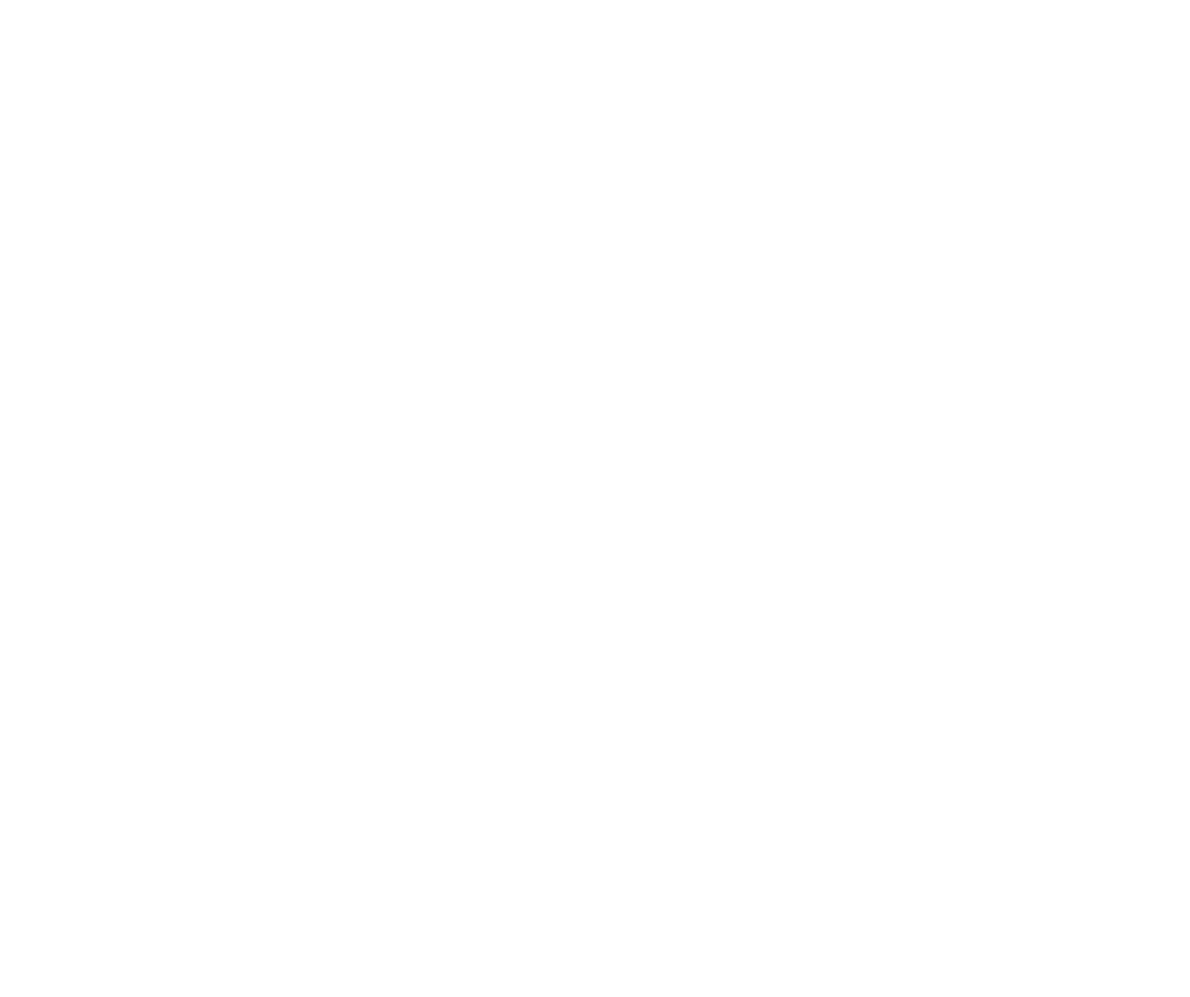
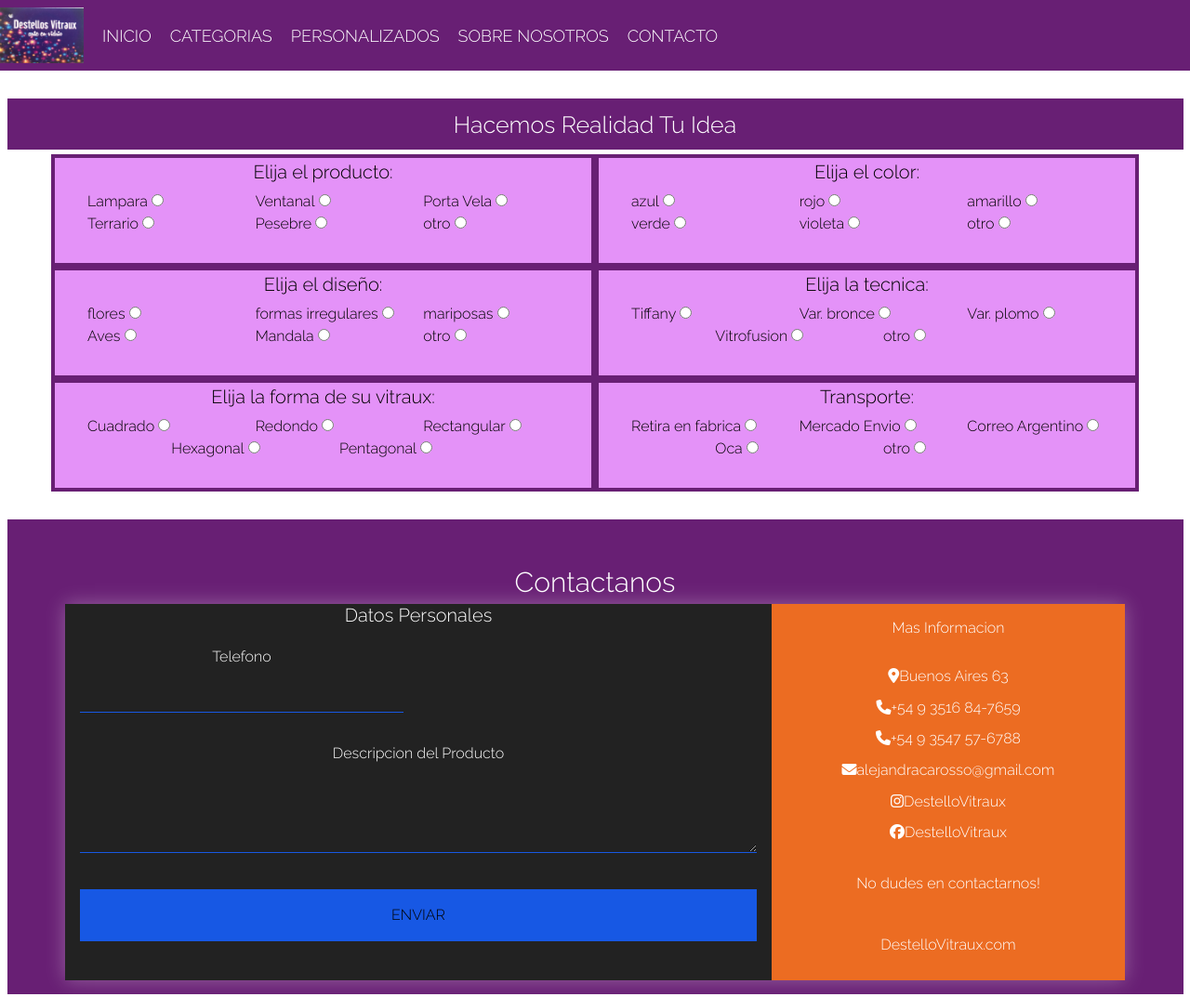
Before and after one commit to JoaBesso/PF-Bessone, a plain HTML site: page pages/hacemos_realidad_tu_idea.html in a window 1280 px wide. Shown: the top 1073 px of the page at 93% size. Before the commit the page ends 800 px from the top, so only its background shows below. Drawn offline with nearby package versions, Linux system fonts and the light colour scheme.

Commit message:
hice la pagina PERSONALIZADOS

```diff
--- a/pages/hacemos_realidad_tu_idea.html
+++ b/pages/hacemos_realidad_tu_idea.html
@@ -0,0 +1,327 @@
+<!DOCTYPE html>
+<html lang="en">
+<head>
+    <meta charset="UTF-8">
+    <meta http-equiv="X-UA-Compatible" content="IE=edge">
+    <meta name="viewport" content="width=device-width, initial-scale=1.0">
+    <link rel="shortcut icon" href="../img/destello.jpg">
+    <meta name="description" content="Emprendimiento Destello vitraux arte en vidrio, hace realidad tu idea con nosotros.">
+    <meta name="keywords" content="vitraux, tiffany, varilla de plomo, varilla de bornce, vitrofusion, ventanal, movil, pesebre, lamparas">
+    <title>Personalizados - Destello vitraux</title>
+
+
+    <!--tipografia-->
+    <link rel="preconnect" href="https://fonts.googleapis.com">
+    <link rel="preconnect" href="https://fonts.gstatic.com" crossorigin>
+    <link href="https://fonts.googleapis.com/css2?family=Mulish:wght@200&family=Raleway:wght@300&display=swap" rel="stylesheet">
+
+    <!--fonts awesome-->
+    <script src="https://kit.fontawesome.com/f33a83c1e1.js" crossorigin="anonymous"></script>
+
+    <!--bootstrap-->
+    <link href="https://cdn.jsdelivr.net/npm/bootstrap@5.3.0-alpha1/dist/css/bootstrap.min.css"
+        rel="stylesheet" integrity="sha384-GLhlTQ8iRABdZLl6O3oVMWSktQOp6b7In1Zl3/Jr59b6EGGoI1aFkw7cmDA6j6gD" crossorigin="anonymous">
+
+    <!--css main-->
+    <link rel="stylesheet" href="../css/styles.css">
+</head>
+<body>
+    <header class="menu">
+        <!--navbar-->
+        <nav class="navbar navbar-expand-md">
+            <!--logo-->
+                <a class="navbar-brand" href="#">
+                    <img class="logo" src="../img/destello.jpg" alt="icono de la marca" width="90">
+                </a>
+
+                <!--boton del menu-->
+                <button class="navbar-toggler navicon" type="button" data-bs-toggle="collapse" data-bs-target="#menu" aria-controls="navbarSupportedContent" aria-expanded="false" aria-label="Toggle navigation">
+                    <span class="navbar-toggler-icon"></span>
+                </button>
+
+                <!--elementos del menu colapsable-->
+                <div class="collapse navbar-collapse" id="menu">
+                    <ul class="navbar-nav me-auto menu_items">
+                        <li class="nav-item">
+                            <a class="nav-link" href="../index.html">Inicio</a>
+                        </li>
+                        <li class="nav-item">
+                            <a class="nav-link" href="./categorias.html">Categorias</a>
+                        </li>
+                        <li class="nav-item">
+                            <a class="nav-link" href="./hacemos_realidad_tu_idea.html">Personalizados</a>
+                        </li>
+                        <li class="nav-item">
+                            <a class="nav-link" href="./sobre_nosotros.html">Sobre nosotros</a>
+                        </li>
+                        <li class="nav-item">
+                            <a class="nav-link" href="./contacto.html">Contacto</a>
+                        </li>
+
+                    </ul>
+                </div>
+            </div>
+        </nav>
+    </header>
+
+    <!--Presonalizados-->
+    <section class="container-fluid text-center">
+        <h1 class="text-center personalizados_titulo">Hacemos Realidad Tu Idea</h1>
+        <div class="row personalizados">
+            <form class="col-xl-6 col-md-12 text-center personalizados_borde_v">
+                <fieldset>
+                    <legend class="personalizado_encabezado">Elija el producto:</legend>
+                    <ul class="row personalizados_item">
+                        <li class="col-xl-4 col-md-6 col-sm-12">
+                            <label for="prod">Lampara</label>
+                            <input type="radio" name="prod" id="prod" value="lampara">
+                        </li>
+                        <li class="col-xl-4 col-md-6 col-sm-12">
+                            <label for="prod">Ventanal</label>
+                            <input type="radio" name="prod" id="prod" value="lampara">
+                        </li>
+                        <li class="col-xl-4 col-md-6 col-sm-12">
+                            <label for="prod">Porta Vela</label>
+                            <input type="radio" name="prod" id="prod" value="lampara">
+                        </li>
+                        <li class="col-xl-4 col-md-6 col-sm-12">
+                            <label for="prod">Terrario</label>
+                            <input type="radio" name="prod" id="prod" value="lampara">
+                        </li>
+                        <li class="col-xl-4 col-md-6 col-sm-12">
+                            <label for="prod">Pesebre</label>
+                            <input type="radio" name="prod" id="prod" value="ventanal">
+                        </li>
+                        <li class="col-xl-4 col-md-6 col-sm-12">
+                            <label for="prod">otro</label>
+                            <input type="radio" name="prod" id="prod" value="ventanal">
+                        </li>
+                    </ul>
+                </fieldset>
+            </form>
+            <form class="col-xl-6 col-md-12 text-center personalizados_borde_v">
+                <fieldset>
+                    <legend class="personalizado_encabezado">Elija el color:</legend>
+                    <ul  class="row personalizados_item">
+                        <li class="col-xl-4 col-md-6 col-sm-12">
+                            <label for="color">azul</label>
+                            <input type="radio" name="color" id="color" value="ventanal">
+                        </li>
+                        <li class="col-xl-4 col-md-6 col-sm-12">
+                            <label for="color">rojo</label>
+                            <input type="radio" name="color" id="color" value="ventanal">
+                        </li>
+                        <li class="col-xl-4 col-md-6 col-sm-12">
+                            <label for="color">amarillo</label>
+                            <input type="radio" name="color" id="color" value="ventanal">
+                        </li>
+                        <li class="col-xl-4 col-md-6 col-sm-12">
+                            <label for="color">verde</label>
+                            <input type="radio" name="color" id="color" value="ventanal">
+                        </li>
+                        <li class="col-xl-4 col-md-6 col-sm-12">
+                            <label for="color">violeta</label>
+                            <input type="radio" name="color" id="color" value="ventanal">
+                        </li>
+                        <li class="col-xl-4 col-md-6 col-sm-12">
+                            <label for="color">otro</label>
+                            <input type="radio" name="color" id="color" value="ventanal">
+                        </li>
+                    </ul>
+                </fieldset>
+            </form>
+            <form class="col-xl-6 col-md-12 text-center personalizados_borde_v">
+                <fieldset>
+                    <legend class="personalizado_encabezado">Elija el diseño:</legend>
+                    <ul class="row personalizados_item">
+                        <li class="col-xl-4 col-md-6 col-sm-12">
+                            <label for="diseño">flores</label>
+                            <input type="radio" name="diseño" id="diseño" value="ventanal">
+                        </li>
+                        <li class="col-xl-4 col-md-6 col-sm-12">
+                            <label for="diseño">formas irregulares</label>
+                            <input type="radio" name="diseño" id="diseño" value="ventanal">
+                        </li>
+                        <li class="col-xl-4 col-md-6 col-sm-12">
+                            <label for="diseño">mariposas</label>
+                            <input type="radio" name="diseño" id="diseño" value="ventanal">
+                        </li>
+                        <li class="col-xl-4 col-md-6 col-sm-12">
+                            <label for="diseño">Aves</label>
+                            <input type="radio" name="diseño" id="diseño" value="ventanal">
+                        </li>
+                        <li class="col-xl-4 col-md-6 col-sm-12">
+                            <label for="diseño">Mandala</label>
+                            <input type="radio" name="diseño" id="diseño" value="ventanal">
+                        </li>
+                        <li class="col-xl-4 col-md-6 col-sm-12">
+                            <label for="diseño">otro</label>
+                            <input type="radio" name="diseño" id="diseño" value="ventanal">
+                        </li>
+                    </ul>
+                </fieldset>
+            </form>
+            <form class="col-xl-6 col-md-12 text-center personalizados_borde_v">
+                <fieldset>
+                    <legend class="personalizado_encabezado">Elija la tecnica:</legend>
+                    <ul class="row personalizados_item">
+                        <li class="col-xl-4 col-md-6 col-sm-12">
+                            <label for="diseño">Tiffany</label>
+                            <input type="radio" name="diseño" id="diseño" value="ventanal">
+                        </li>
+                        <li class="col-xl-4 col-md-6 col-sm-12">
+                            <label for="diseño">Var. bronce</label>
+                            <input type="radio" name="diseño" id="diseño" value="ventanal">
+                        </li>
+                        <li class="col-xl-4 col-md-6 col-sm-12">
+                            <label for="diseño">Var. plomo</label>
+                            <input type="radio" name="diseño" id="diseño" value="ventanal">
+                        </li>
+                        <li class="col-xl-4 col-md-6 col-sm-12">
+                            <label for="diseño">Vitrofusion</label>
+                            <input type="radio" name="diseño" id="diseño" value="ventanal">
+                        </li>
+                        <li class="col-xl-4 col-md-6 col-sm-12">
+                            <label for="diseño">otro</label>
+                            <input type="radio" name="diseño" id="diseño" value="ventanal">
+                        </li>
+                    </ul>
+                </fieldset>
+            </form>
+            <form class="col-xl-6 col-md-12 text-center personalizados_borde_v">
+                <fieldset>
+                    <legend class="personalizado_encabezado">Elija la forma de su vitraux:</legend>
+                    <ul class="row personalizados_item">
+                        <li class="col-xl-4 col-md-6 col-sm-12">
+                            <label for="diseño">Cuadrado</label>
+                            <input type="radio" name="diseño" id="diseño" value="ventanal">
+                        </li>
+                        <li class="col-xl-4 col-md-6 col-sm-12">
+                            <label for="diseño">Redondo</label>
+                            <input type="radio" name="diseño" id="diseño" value="ventanal">
+                        </li>
+                        <li class="col-xl-4 col-md-6 col-sm-12">
+                            <label for="diseño">Rectangular</label>
+                            <input type="radio" name="diseño" id="diseño" value="ventanal">
+                        </li>
+                        <li class="col-xl-4 col-md-6 col-sm-12">
+                            <label for="diseño">Hexagonal</label>
+                            <input type="radio" name="diseño" id="diseño" value="ventanal">
+                        </li>
+                        <li class="col-xl-4 col-md-6 col-sm-12">
+                            <label for="diseño">Pentagonal</label>
+                            <input type="radio" name="diseño" id="diseño" value="ventanal">
+                        </li>
+                    </ul>
+                </fieldset>
+            </form>
+            <form class="col-xl-6 col-md-12 text-center personalizados_borde_v">
+                <fieldset>
+                    <legend class="personalizado_encabezado">Transporte:</legend>
+                    <ul class="row personalizados_item">
+                        <li class="col-xl-4 col-md-6 col-sm-12">
+                            <label for="diseño">Retira en fabrica</label>
+                            <input type="radio" name="diseño" id="diseño" value="ventanal">
+                        </li>
+                        <li class="col-xl-4 col-md-6 col-sm-12">
+                            <label for="diseño">Mercado Envio</label>
+                            <input type="radio" name="diseño" id="diseño" value="ventanal">
+                        </li>
+                        <li class="col-xl-4 col-md-6 col-sm-12">
+                            <label for="diseño">Correo Argentino</label>
+                            <input type="radio" name="diseño" id="diseño" value="ventanal">
+                        </li>
+                        <li class="col-xl-4 col-md-6 col-sm-12">
+                            <label for="diseño">Oca</label>
+                            <input type="radio" name="diseño" id="diseño" value="ventanal">
+                        </li>
+                        <li class="col-xl-4 col-md-6 col-sm-12">
+                            <label for="diseño">otro</label>
+                            <input type="radio" name="diseño" id="diseño" value="ventanal">
+                        </li>
+                    </ul>
+                </fieldset>
+            </form>
+        </div>
+
+        <div class="formulario">
+            <div class="contenenedor-formulario">
+
+                <h1 class="titulo">Contactanos</h1>
+                <div class="contacto-general">
+                    <div class="contacto-form">
+                        <h2>Datos Personales</h2>
+                        <form action="">
+                            <p>
+                                <label>Telefono</label>
+                                <input type="tel" name="phone">
+                            </p>
+                            <p class="block">
+                                <label>Descripcion del Producto</label>
+                                <textarea name="message" rows="3"></textarea>
+                            </p>
+                            <p class="block">
+                                <button type="submit">Enviar</button>
+                            </p>
+                        </form>
+                    </div>
+                    <div class="contacto-info">
+                        <h2>Mas Informacion</h2>
+                        <ul>
+                            <li><i class="fa-solid fa-location-dot"></i>Buenos Aires 63</li>
+                            <li><i class="fa-solid fa-phone"></i>+54 9 3516 84-7659</li>
+                            <li><i class="fa-solid fa-phone"></i>+54 9 3547 57-6788</li>
+                            <li><i class="fa-solid fa-envelope"></i>alejandracarosso@gmail.com</li>
+                            <li><i class="fa-brands fa-instagram"></i>DestelloVitraux</li>
+                            <li><i class="fa-brands fa-facebook"></i>DestelloVitraux</li>
+                        </ul>
+                        <p>No dudes en contactarnos!</p>
+                        <p>DestelloVitraux.com</p>
+                    </div>
+                </div>
+            </div>
+        </div>
+    </section>
+    <!--footer-->
+    <footer class="pie-pagina">
+        <div class="grupo-1">
+            <div class="box">
+                <figure>
+                    <a href="#">
+                        <img src="../img/destello.jpg" alt="icono de la marca">
+                    </a>
+                </figure>
+            </div>
+            <div class="box">
+                <h2>SOBRE NOSOTROS</h2>
+                <p>Con presencia de mas de 5 años en el mercado local somos un emprendimiento de vitraux arte en vidrio.</p>
+                <h3>Encontranos en:</h3>
+                <i class="fa-solid fa-location-dot">  Buenos Aires 63</i>
+
+            </div>
+            <div class="box">
+                <h2>SIGUENOS</h2>
+                <div class="red-social">
+                    <a href="https://web.facebook.com/profile.php?id=100013602635560" class="fa-brands fa-facebook"></a>
+                    <a href="https://www.instagram.com/destellosvitraux/" class="fa-brands fa-instagram"></a>
+                </div>
+                <h3>Comunicate al:</h3>
+                <ul>
+                    <li>
+                        <i class="fa-solid fa-phone"> +54 9 3516 84-7659</i>
+                    </li>
+                    <li>
+                        <i class="fa-solid fa-phone"> +54 9 3547 57-6788</i>
+                    </li>
+                </ul>
+
+            </div>
+        </div>
+        <div class="grupo-2">
+            <small>&copy;2023 <b>Destello Vitraux</b> - Todos los Derechos Reservados</small>
+        </div>
+    </footer>
+    <!--bootstrap-->
+    <script src="https://cdn.jsdelivr.net/npm/bootstrap@5.3.0-alpha1/dist/js/bootstrap.bundle.min.js"
+        integrity="sha384-w76AqPfDkMBDXo30jS1Sgez6pr3x5MlQ1ZAGC+nuZB+EYdgRZgiwxhTBTkF7CXvN" crossorigin="anonymous"></script>
+</body>
--- /dev/null
+++ b/scss/partials/_personalizados.scss
@@ -0,0 +1,55 @@
+@use './variables';
+
+.personalizados_titulo{
+    margin-top: 30px;
+    color: #fff;
+    background-color: variables.$main-color;
+    padding: .5em;
+}
+.personalizados{
+    margin: 0 auto;
+    background-color:  rgba(199, 29, 241, 0.479);
+
+    .personalizados_borde_v{
+        border: 4px solid variables.$main-color;
+
+        .personalizado_encabezado{
+            font-size: 2rem;
+            color: black;
+        }
+
+        .personalizados_item{
+            list-style: none;
+            margin-right: 15px;
+            margin-bottom: 30px;
+            text-align: left;
+            font-size: 1.5rem;
+            color: black;
+            font-size: 16px;
+        }
+    }
+}
+
+@media screen and (max-width:700px) {
+    .personalizados_titulo{
+        font-size: 1.5rem;
+
+    }
+
+    .personalizados{
+        margin: 0 auto;
+
+
+        .personalizado_encabezado{
+            font-size: 1.5rem;
+
+        }
+        .personalizados_item{
+            margin: 0;
+            font-size: 1.2rem;
+        }
+    }
+
+
+
+}
--- a/scss/styles.scss
+++ b/scss/styles.scss
@@ -5,4 +5,5 @@
 @use'./partials/categorias';
 @use'./partials/inicio';
 @use'./partials/formulario';
+@use'./partials/personalizados';
 @use './partials/footer';
```
Also changed, not shown: css/styles.css, 1 other file.
